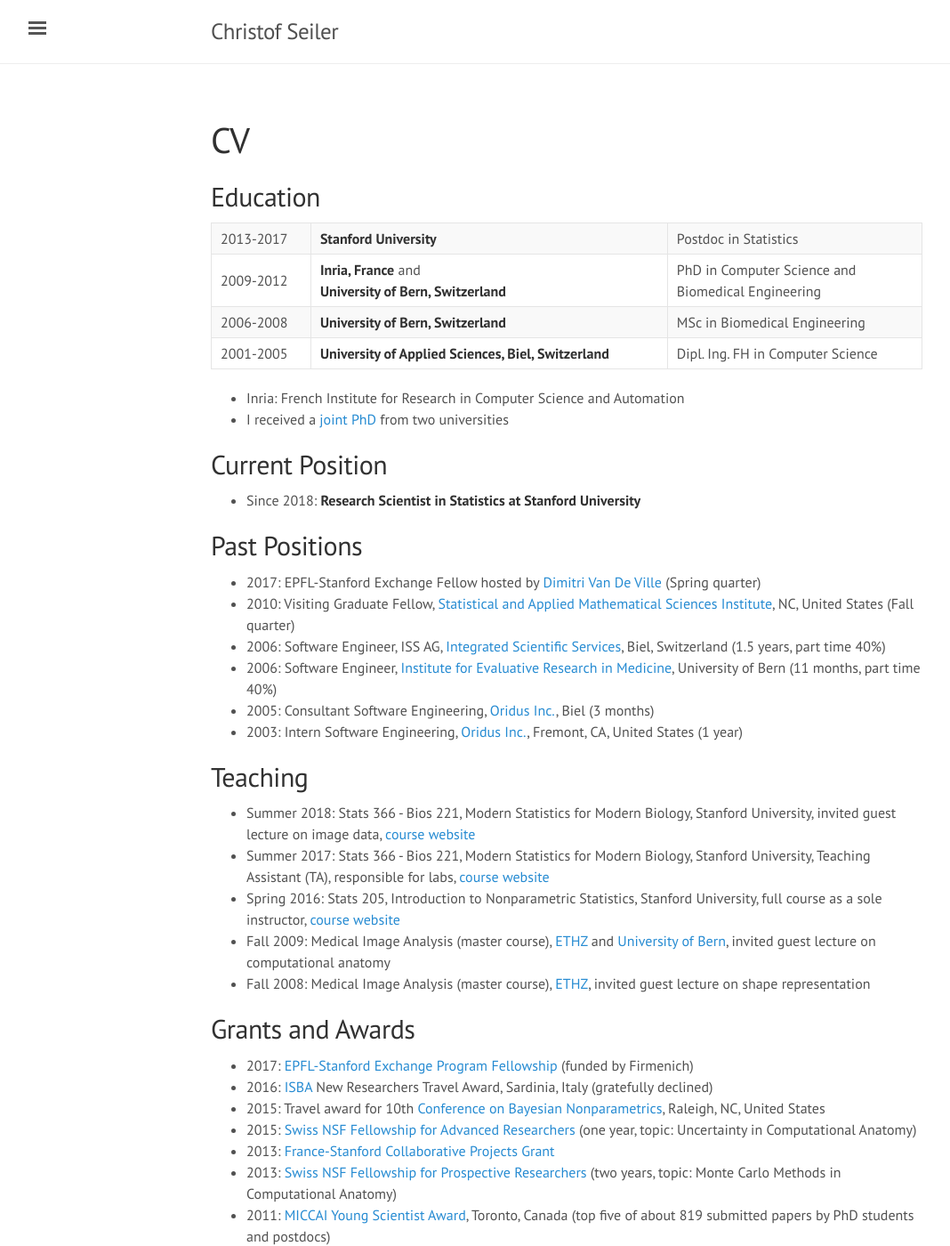
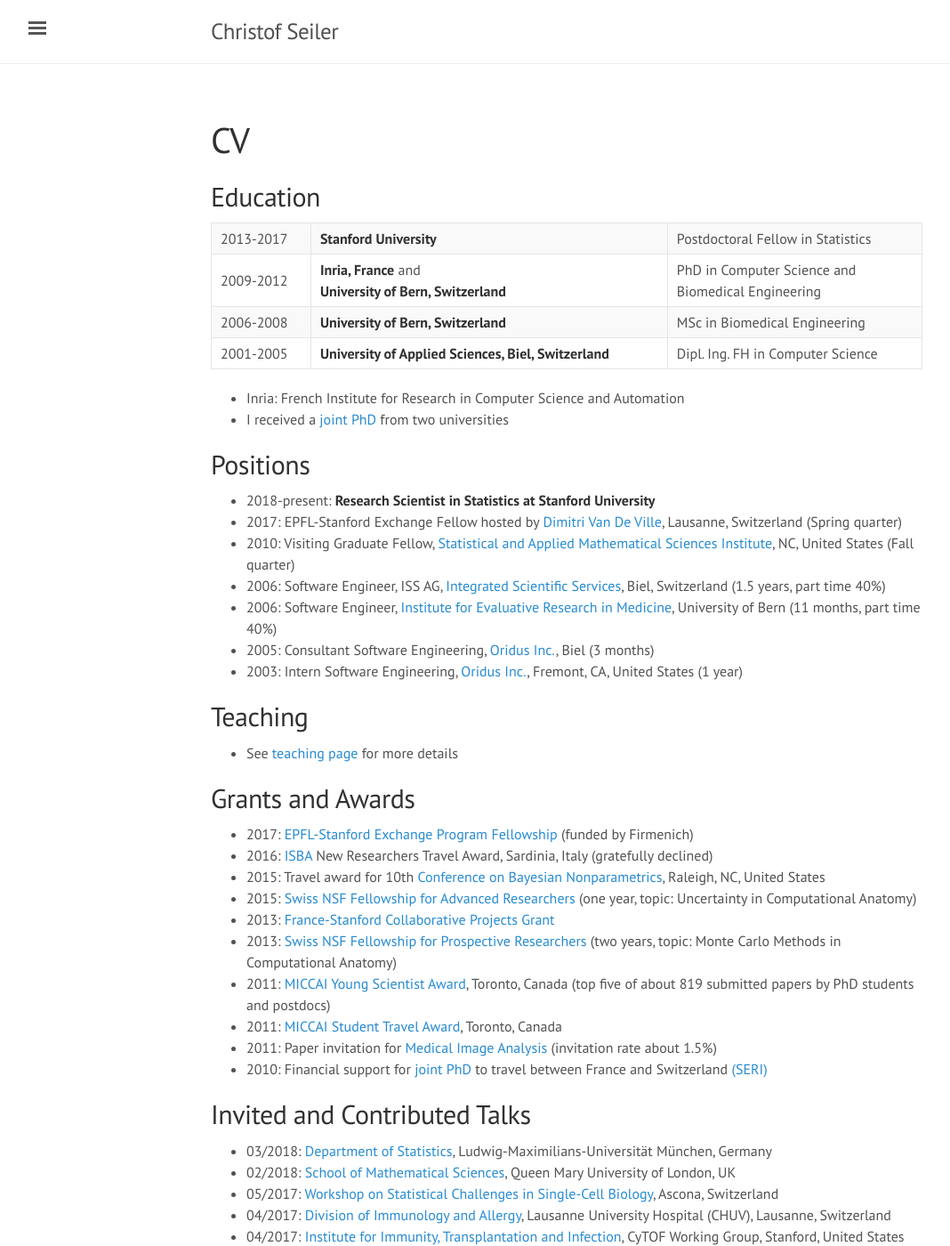
Before and after one commit to ChristofSeiler/ChristofSeiler.github.io, a Jekyll site: the page built from about.md, in a window 1280 px wide and 1400 px high. Shown: the whole window at 89% size, without its empty margins (3-1071 px from the left). Built offline with Jekyll 4.4.1, drawn with Linux system fonts in a browser that asks for light colours.

Commit message:
added separate teaching page

```diff
--- a/about.md
+++ b/about.md
@@ -5,7 +5,7 @@
 
 ## Education
 
-2013-2017 | **Stanford University**                                         | Postdoc in Statistics
+2013-2017 | **Stanford University**                                         | Postdoctoral Fellow in Statistics
 2009-2012 | **Inria, France** and <br> **University of Bern, Switzerland**  | PhD in Computer Science and <br> Biomedical Engineering
 2006-2008 | **University of Bern, Switzerland**                             | MSc in Biomedical Engineering
 2001-2005 | **University of Applied Sciences, Biel, Switzerland**           | Dipl. Ing. FH in Computer Science
@@ -13,13 +13,10 @@
 * Inria: French Institute for Research in Computer Science and Automation
 * I received a [joint PhD](http://www.unibe.ch/studies/degree_programs/doctorate/doctoral_degree/joint_supervision_doctorate/index_eng.html) from two universities
 
-## Current Position
+## Positions
 
-* Since 2018: **Research Scientist in Statistics at Stanford University**
-
-## Past Positions
-
-* 2017: EPFL-Stanford Exchange Fellow hosted by [Dimitri Van De Ville](http://miplab.epfl.ch/index.php/people/vandeville) (Spring quarter)
+* 2018-present: **Research Scientist in Statistics at Stanford University**
+* 2017: EPFL-Stanford Exchange Fellow hosted by [Dimitri Van De Ville](http://miplab.epfl.ch/index.php/people/vandeville), Lausanne, Switzerland (Spring quarter)
 * 2010: Visiting Graduate Fellow, [Statistical and Applied Mathematical Sciences Institute](https://www.samsi.info/), NC, United States (Fall quarter)
 * 2006: Software Engineer, ISS AG, [Integrated Scientific Services](http://www.iss-ag.ch/en), Biel, Switzerland (1.5 years, part time 40%)
 * 2006: Software Engineer, [Institute for Evaluative Research in Medicine](http://www.memcenter.unibe.ch/), University of Bern (11 months, part time 40%)
@@ -28,11 +25,7 @@
 
 ## Teaching
 
-* Summer 2018: Stats 366 - Bios 221, Modern Statistics for Modern Biology, Stanford University, invited guest lecture on image data, [course website](http://web.stanford.edu/class/bios221/index.html)
-* Summer 2017: Stats 366 - Bios 221, Modern Statistics for Modern Biology, Stanford University, Teaching Assistant (TA), responsible for labs, [course website](http://web.stanford.edu/class/bios221/index.html)
-* Spring 2016: Stats 205, Introduction to Nonparametric Statistics, Stanford University, full course as a sole instructor, [course website](http://christofseiler.github.io/stats205/)
-* Fall 2009: Medical Image Analysis (master course), [ETHZ](http://www.vvz.ethz.ch/lerneinheitPre.do?semkez=2018S&lerneinheitId=122115&lang=en) and [University of Bern](http://www.bme.master.unibe.ch/studies/curriculum/list_of_courses/medical_image_analysis/), invited guest lecture on computational anatomy
-* Fall 2008: Medical Image Analysis (master course), [ETHZ](http://www.vvz.ethz.ch/lerneinheitPre.do?semkez=2018S&lerneinheitId=122115&lang=en), invited guest lecture on shape representation
+* See [teaching page](http://christofseiler.github.io/teaching/) for more details
 
 ## Grants and Awards
 
```
Also changed, not shown: projects.md (+9 -13 lines), teaching.md (added, +33 -0 lines).
